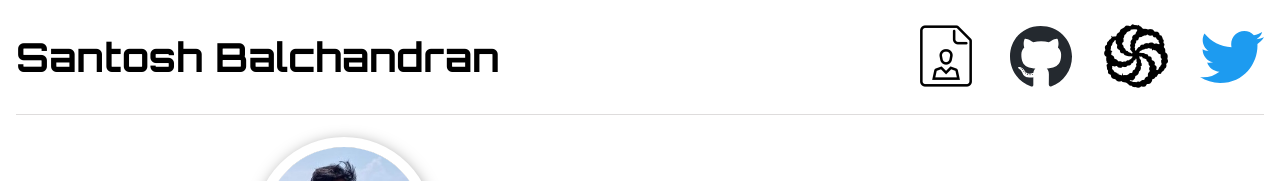
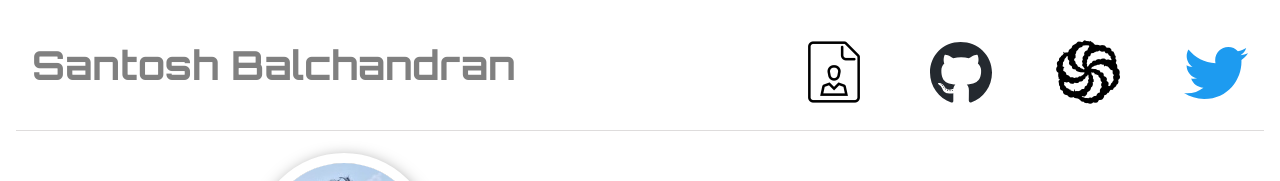
Before and after one commit to sanbal13/Portfolio, a React (Create React App) app: page / in a window 1280 px wide. Shown: the top 181 px of the page. Built offline with nearby package versions, Linux system fonts and the light colour scheme.

Commit message:
Complete the features of nav bar

```diff
--- a/src/components/Navigation.js
+++ b/src/components/Navigation.js
@@ -1,42 +1,64 @@
 import React from 'react';
 import { FontAwesomeIcon } from '@fortawesome/react-fontawesome';
 import { faTwitter, faGithub } from '@fortawesome/free-brands-svg-icons';
-import { faEnvelope } from '@fortawesome/free-solid-svg-icons';
+
 
 export default function Navigation() {
   return (
     <header className="flex">
-      <div className="main-logo">Santosh Balchandran</div>
+      <div className="main-logo">
+        Santosh Balchandran
+      </div>
       <nav>
         <ul className="flex">
           <li>
-          <a href = "https://drive.google.com/file/d/1DRLzBRpOVjZcXuNCMF0pyqtMwLbVbFjw/view?usp=sharing" target="_blank" rel="noreferrer">
+            <a
+              href="https://drive.google.com/file/d/1DRLzBRpOVjZcXuNCMF0pyqtMwLbVbFjw/view?usp=sharing"
+              target="_blank"
+              rel="noreferrer"
+            >
               <img
                 src="./logos/resume.png"
                 alt="resume"
                 style={{ width: '4rem' }}
               />
             </a>
+            <div className="tooltip">Resume</div>
           </li>
 
           <li>
-          <a href = "https://github.com/sanbal13" target="_blank" rel="noreferrer">
+            <a
+              href="https://github.com/sanbal13"
+              target="_blank"
+              rel="noreferrer"
+            >
               <FontAwesomeIcon icon={faGithub} size="4x" className="black" />
             </a>
+            <div className="tooltip">Github</div>
           </li>
           <li>
-          <a href = "https://www.codewars.com/users/sanbal13" target="_blank" rel="noreferrer">
+            <a
+              href="https://www.codewars.com/users/sanbal13"
+              target="_blank"
+              rel="noreferrer"
+            >
               <img
                 src="./logos/codewars.png"
                 alt="codewars"
                 style={{ width: '4rem' }}
               />
             </a>
+            <div className="tooltip">Codewars</div>
           </li>
           <li>
-          <a href = "https://twitter.com/sanbal2016" target="_blank" rel="noreferrer">
+            <a
+              href="https://twitter.com/sanbal2016"
+              target="_blank"
+              rel="noreferrer"
+            >
               <FontAwesomeIcon icon={faTwitter} size="4x" className="blue" />
             </a>
+            <div className="tooltip">Twitter</div>
           </li>
         </ul>
       </nav>
--- a/src/components/style.css
+++ b/src/components/style.css
@@ -191,13 +191,43 @@ li {
 .main-logo {
   font-family: 'Orbitron', sans-serif;
   font-size: 2.5rem;
+  cursor: pointer;
+  padding: 1rem;
+  padding-right: 2rem;
+  padding-bottom: 2rem;
+  color: grey;
+}
+.main-logo:hover {
+  background-color: rgb(240, 240, 240);
+  border-bottom-right-radius: 1rem;
+  color: #000;
 }
 header {
   border-bottom: 1px solid rgb(222, 220, 220);
-  padding-bottom: 1rem;
+ /*  padding-bottom: 1rem; */
 }
 header ul li {
   margin-left: 2rem;
+  padding: 1rem;
+  border-bottom-right-radius: 50%;
+  border-top-left-radius: 50%;
+  position: relative;
+}
+.tooltip {
+  position: absolute;
+  bottom: -3rem;
+  background-color: #706f6f;
+  color: #fff;
+  padding: .5rem .7rem;
+  font-weight: 700;
+  border-radius: .5rem;
+  display: none;
+}
+header li:hover {
+  background-color: rgb(245, 245, 150);
+}
+header li:hover .tooltip {
+  display: block;
 }
 .blue {
   color: rgb(29,155,240);
```
Lines whose indentation alone changed are shown as unchanged.
